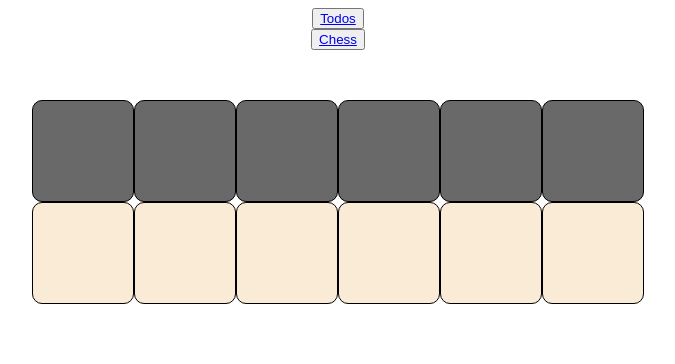
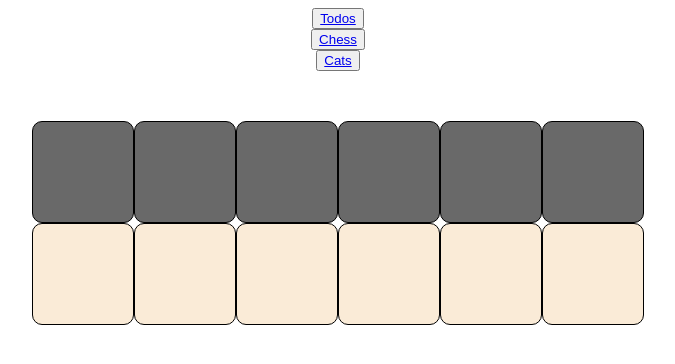
Before and after one commit to shpadio/vue-to-do, a Vue app: page /chess in a window 1280 px wide. Shown: the top 364 px of the page, without its empty margins (302-977 px from the left). Built offline with nearby package versions, Linux system fonts and the light colour scheme.

Commit message:
added new page

```diff
--- a/src/App.vue
+++ b/src/App.vue
@@ -5,6 +5,9 @@
     </button>
     <button>
       <router-link to="/chess" >Chess</router-link>
+    </button>
+    <button>
+      <router-link to="/cats" >Cats</router-link>
     </button>
     <router-view></router-view>
   </div>
--- /dev/null
+++ b/src/components/Cats.vue
@@ -0,0 +1,40 @@
+<template>
+  <h1>CATS!</h1>
+  <div class="picture">
+    <img src="{{card.value.url}}" alt="picture!" />
+  </div>
+  <button @click="fetchImg">Change pic!</button>
+</template>
+
+<script>
+import { ref } from "vue";
+
+const card = ref(null);
+export default {
+  name: "Cats",
+  data() {
+    return {
+      card: card,
+    };
+  },
+  methods: {
+    async fetchImg() {
+      await fetch("https://jsonplaceholder.typicode.com/photos")
+        .then((response) => response.json())
+        .then((data) => (card.value = data));
+    },
+  },
+ async mounted() {
+    console.log(card,'card')
+    await this.fetchImg();
+    // console.log(picSource.value, "pic sourse!");
+  },
+};
+</script>
+
+<style scoped>
+.picture {
+  min-width: 100px;
+  min-height: 100px;
+}
+</style>
--- a/src/components/Chess.vue
+++ b/src/components/Chess.vue
@@ -1,63 +1,81 @@
 <template>
   <div class="chess-page">
     <div v-for="cell in cells" :key="cell">
-      <div class="cell-black" @click="onChangeColorClick(cell, 'cell-black')"></div>
-      <div class="cell-white" @click="onChangeColorClick(cell, 'cell-white')"></div>
+      <div class="cell-black"
+        @click="onChangeColorClick(cell, 'cell-black')"/>
+      <div
+        class="cell-white"
+        @click="onChangeColorClick(cell, 'cell-white')"/>
     </div>
   </div>
 </template>
 
 <script>
+import { ref } from "vue";
 
-
-import {ref} from "vue";
-
-
-const cells = ref([{id: 1}, {id: 2}, {id: 3}, {id: 4},{id: 5}, {id: 6}])
-
+const cells = ref([
+  { id: 1 },
+  { id: 2 },
+  { id: 3 },
+  { id: 4 },
+  { id: 5 },
+  { id: 6 },
+]);
 
 export default {
   name: "Chess",
   methods: {
 
-    onChangeColorClick(id, color){
-      console.log(id,color,'id color')
+    updateCells(values) {
+      return values.map((v) => this.changeColor(v.id))
+    },
+
+    onChangeColorClick(cellToBeChanged, color) {
+      console.log(cellToBeChanged, "cellToBeChanged");
+      console.log(color, "color");
+
+      this.updateCells(cells.value)
+      //
         cells.value = cells.value.map((cell) => {
-        if(cell.id === id) {
+          if(cell.id === cellToBeChanged.id) {
+            console.log(cell,'here cell!')
+            console.log(cellToBeChanged,'here cellToBeChanged!')
             return {
-            id: id,
-            color: this.changeColor(cell.id,color)
+              id: cellToBeChanged.id, color: this.changeColor(cellToBeChanged.id)
             }
           }
+          return cell
           })
     },
 
-    changeColor(id, color){
+    changeColor(id, color) {
       return {
         id: id,
         color: color === 'cell-white' ? 'cell-black' : 'cell-white'
       }
-
     },
-
     getColor(id) {
       return {
         id: id,
-        color: id % 2 === 0 ? 'cell-white' : 'cell-black'
-      }
+        color: id % 2 === 0 ? "cell-white" : "cell-black",
+      };
     },
   },
 
-  data(){
+  data() {
     return {
       cells: cells,
-   }
-  },
-  mounted() {
-    cells.value = cells.value.map((cell) => this.getColor(cell))
+    };
   },
 
+  mounted() {
+    cells.value = cells.value.map((cell) => this.getColor(cell));
+  },
+  updated() {
+    // this.updateCells(cells.value)
+    console.log('updated!')
   }
+};
 </script>
 
 <style scoped>
@@ -65,7 +83,6 @@ export default {
   display: flex;
   padding: 50px;
 }
-
 
 .cell-white {
   min-width: 100px;
--- a/src/router/index.ts
+++ b/src/router/index.ts
@@ -1,6 +1,7 @@
 import { createWebHistory, createRouter } from "vue-router";
 import Chess from "@/components/Chess.vue";
 import ToDo from "@/components/ToDo.vue";
+import Cats from "@/components/Cats.vue"
 
 
 
@@ -15,6 +16,11 @@ const routes = [
         name: "Chess",
         component: Chess,
     },
+    {
+        path: "/cats",
+        name: "Cats",
+        component: Cats,
+    },
 ];
 
 const router = createRouter({
```
Lines whose indentation alone changed are shown as unchanged.
